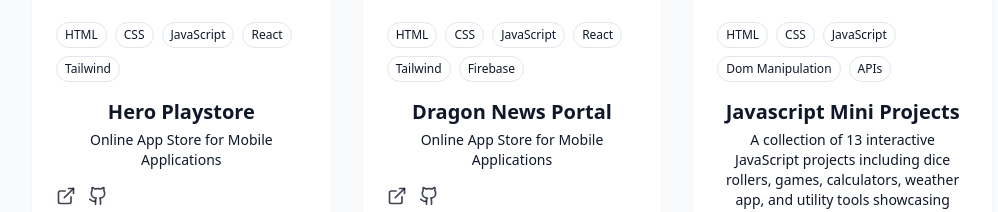
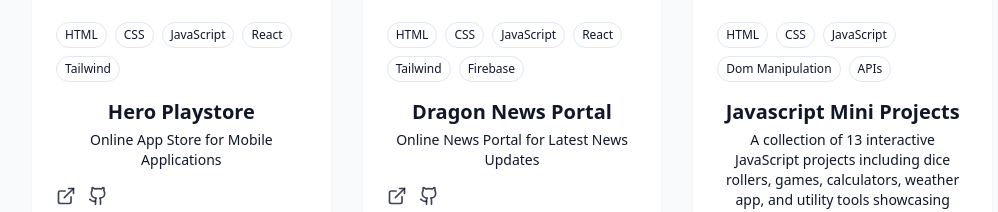
Before and after one commit to MD-Saadman-Fuad/Portfolio, a React (Vite) app: page / in a window 1280 px wide. Shown: the part 4908-5120 px from the top of the page, without its empty margins (128-1126 px from the left). Built offline with nearby package versions, Linux system fonts and the light colour scheme.

Commit message:
Fixed Link

```diff
--- a/src/components/ProjectsSection.jsx
+++ b/src/components/ProjectsSection.jsx
@@ -7,7 +7,7 @@
     description: "A Community Web App for Local People’s Day-to-Day Needs.",
     image: "/projects/project1.png",
     tags: ["JavaScript", "Express.js", "React.js", "Tailwind", "Node.js", "MongoDB", "Mongoose"],
-    demoUrl: "https://jibonjatra-web.onrender.com/",
+    demoUrl: "https://jibonjatra-web.vercel.app/",
     githubUrl: "https://github.com/MD-Saadman-Fuad/JibonJatra",
   },
   {
@@ -49,7 +49,7 @@
     image: "/projects/project5.png",
     tags: ["HTML", "CSS", "JavaScript", "React", "Express.js", "Node.js", "Tailwind", "MongoDB", "Firebase"],
     demoUrl: "https://civix-web.netlify.app/",
-    githubUrl: "https://github.com/MD-Saadman-Fuad/Smart-Deals-Client",
+    githubUrl: "https://github.com/MD-Saadman-Fuad/Civix-Client",
   },
   {
     id: 6,
@@ -106,7 +106,7 @@
     id: 11,
     title: "Dragon News Portal",
     description:
-      "Online App Store for Mobile Applications",
+      "Online News Portal for Latest News Updates",
     image: "/projects/project11.png",
     tags: ["HTML", "CSS", "JavaScript", "React", "Tailwind", "Firebase"],
     demoUrl: "https://dragon-news-portal-live.web.app",
```
